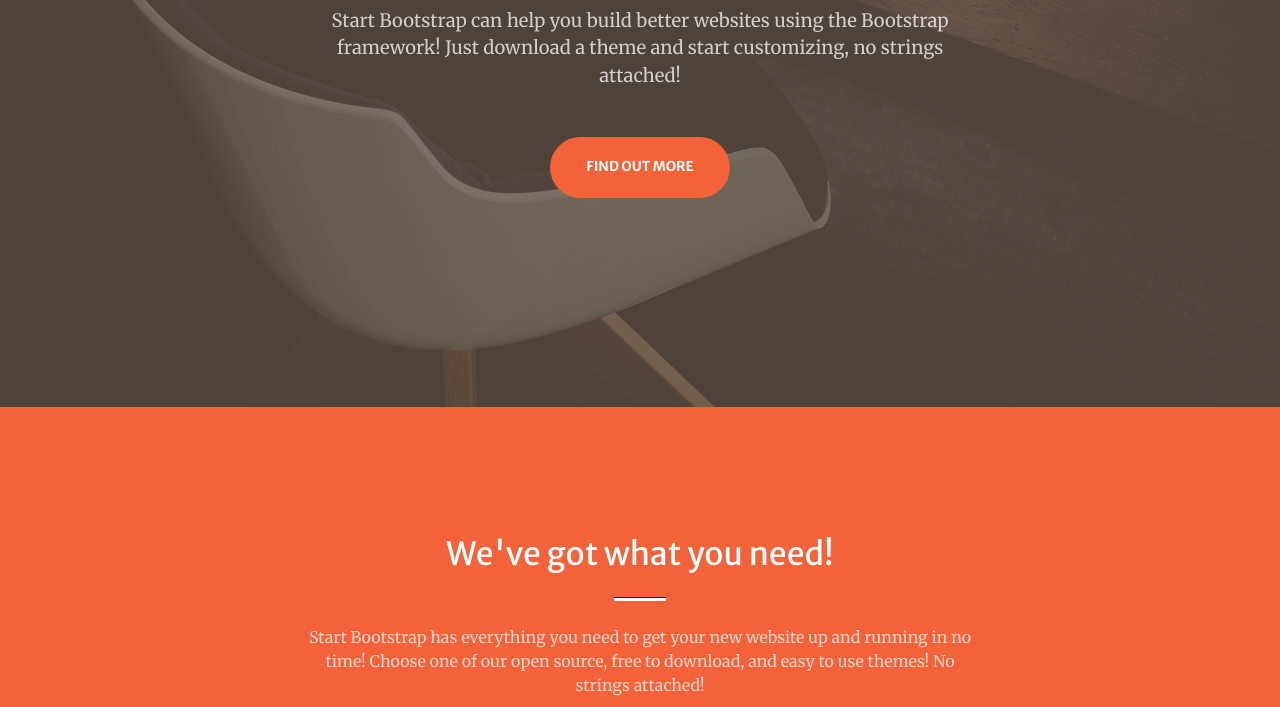
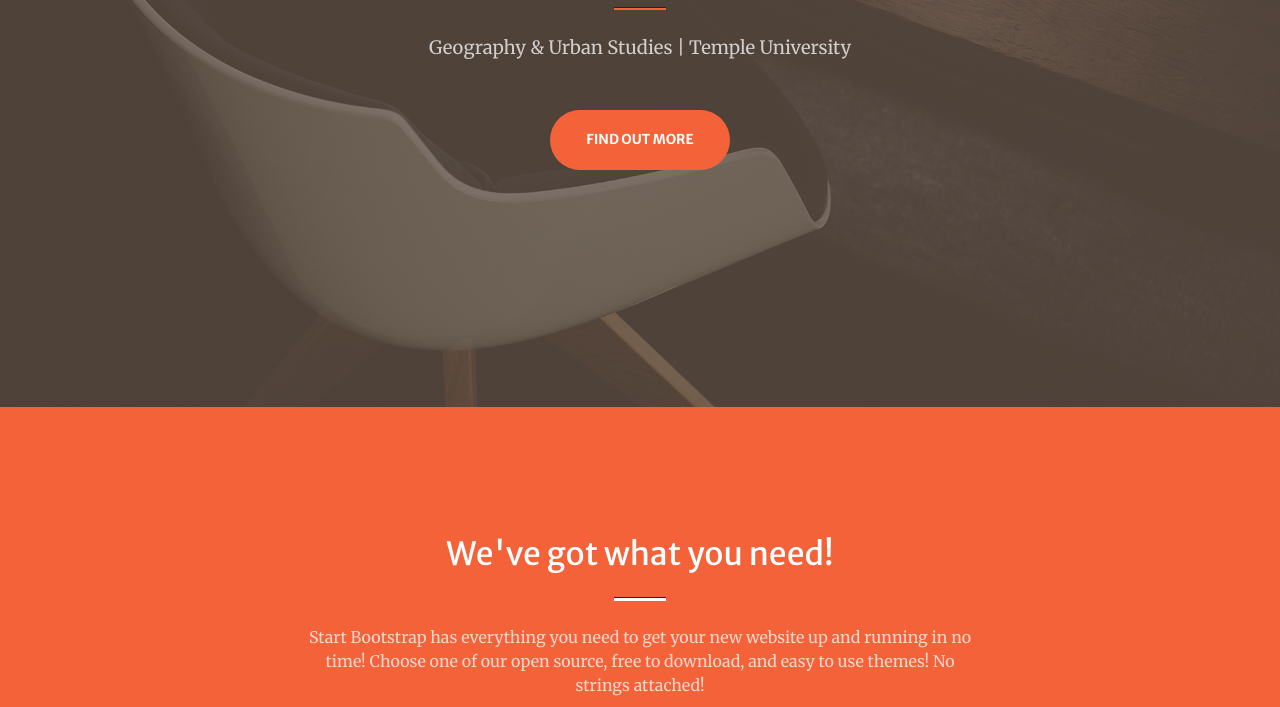
Before and after one commit to julia-r-schu/Personal-Website, a plain HTML site: page index.html in a window 1280 px wide. Shown: the part 393-1100 px from the top of the page. Drawn offline with nearby package versions, Linux system fonts and the light colour scheme; some packages are replaced by stand-ins of ours; a script that the page names is missing.

Commit message:
Update index.html

```diff
--- a/index.html
+++ b/index.html
@@ -43,7 +43,7 @@
                         <hr class="divider" />
                     </div>
                     <div class="col-lg-8 align-self-baseline">
-                        <p class="text-white-75 mb-5">Start Bootstrap can help you build better websites using the Bootstrap framework! Just download a theme and start customizing, no strings attached!</p>
+                        <p class="text-white-75 mb-5">Geography & Urban Studies | Temple University</p>
                         <a class="btn btn-primary btn-xl" href="#about">Find Out More</a>
                     </div>
                 </div>
```
